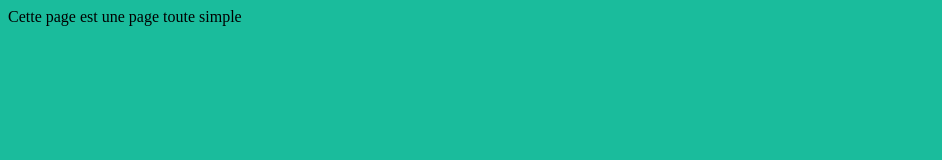
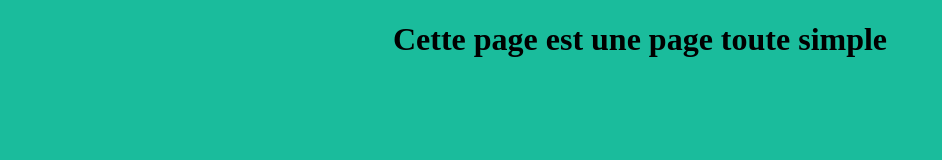
Before and after one commit to marou02/tuto1, a plain HTML site: page index.html in a window 1280 px wide. Shown: the whole page, without its empty margins (0-942 px from the left). Drawn offline with Linux system fonts and the light colour scheme.

Commit message:
Titre Centrer

```diff
--- a/index.html
+++ b/index.html
@@ -4,7 +4,7 @@
     <title>Coucou</title>
   </head>
   <body style="background-color:#1abc9c">
-  Cette page est une
-  page toute simple
+ <h1 style="text-align:center;"> Cette page est une
+  page toute simple </h1>
   </body>
 </html>
```
